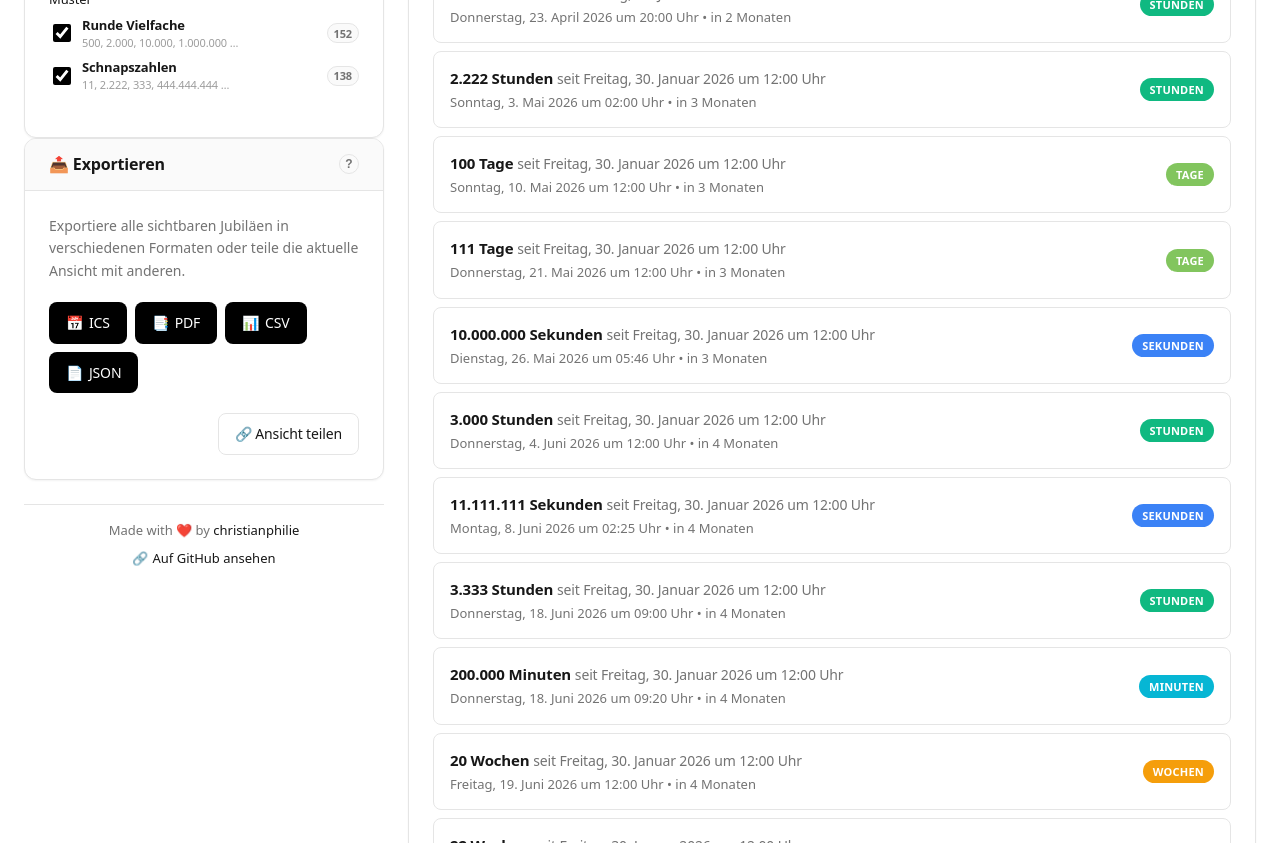
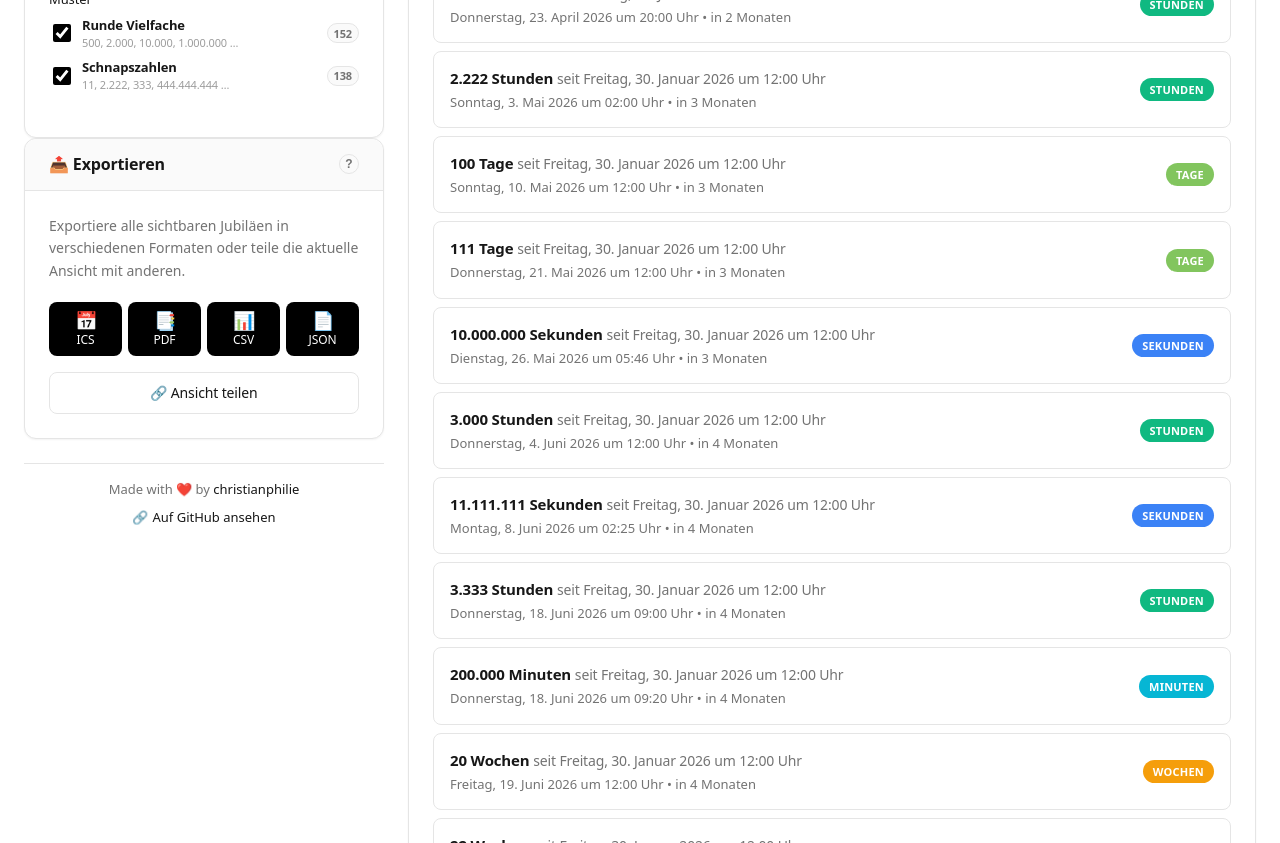
Before and after one commit to christianphilie/anniversary-calculator, a Vue app: page / in a window 1280 px wide. Shown: the part 880-1723 px from the top of the page. Built offline with nearby package versions, Linux system fonts and the light colour scheme.

Commit message:
feat: implement sticky panel headers
- Make panel headers sticky with proper top offsets
- Add overflow handling for sticky headers
- Adjust border-radius for sticky header appearance
- Add mobile responsive top positioning
- Reduce export section padding

```diff
--- a/src/styles/components/panels.css
+++ b/src/styles/components/panels.css
@@ -7,10 +7,12 @@
   border-radius:var(--radius-lg);
   box-shadow:var(--shadow-sm);
   transition:var(--transition);
-  overflow:hidden;
+  overflow:visible;
 }
 .panel .bd{
   position:relative;
+  overflow:hidden;
+  border-radius:0 0 var(--radius-lg) var(--radius-lg);
 }
 .panel:hover{
   box-shadow:var(--shadow-md);
@@ -25,9 +27,17 @@
   background:var(--panel);
   height:52px;
   box-sizing:border-box;
-  position:relative;
+  position:sticky;
+  top:100px;
   overflow:visible;
-  z-index:10;
+  z-index:20;
+  margin-top:0;
+  border-radius:var(--radius-lg) var(--radius-lg) 0 0;
+}
+@media (max-width:768px){
+  .panel .hd{
+    top:0;
+  }
 }
 .panel .hd strong{
   font-size:16px;
@@ -108,7 +118,7 @@
 
 /* Export Section */
 .export-section{
-  padding-bottom:20px;
+  padding-bottom:8px;
 }
 .export-description{
   margin:0 0 20px 0;
@@ -126,19 +136,44 @@
   display:flex;
   flex-direction:row;
   align-items:center;
-  justify-content:space-between;
-  gap:16px;
-  margin-bottom:20px;
+  justify-content:flex-start;
+  gap:8px;
+  margin-bottom:16px;
 }
 .export-buttons-group{
+  display:grid;
+  grid-template-columns:repeat(4,1fr);
+  gap:6px;
+  flex:1;
+}
+.export-buttons-group .btn{
+  padding:8px 12px;
+  font-size:13px;
+  width:100%;
+}
+.export-format-btn{
   display:flex;
-  flex-wrap:wrap;
-  gap:8px;
+  flex-direction:column;
+  align-items:center;
+  gap:4px;
+  padding:10px 12px;
+}
+.export-icon{
+  font-size:18px;
+  line-height:1;
+}
+.export-label{
+  font-size:12px;
+  line-height:1.2;
 }
 .share-button-wrapper{
   display:flex;
-  justify-content:flex-end;
-  margin-left:auto;
+  justify-content:flex-start;
+  width:100%;
+  margin-top:0;
+}
+.share-button-wrapper .btn{
+  width:100%;
 }
 @media (max-width:768px){
   .export-controls{
```
